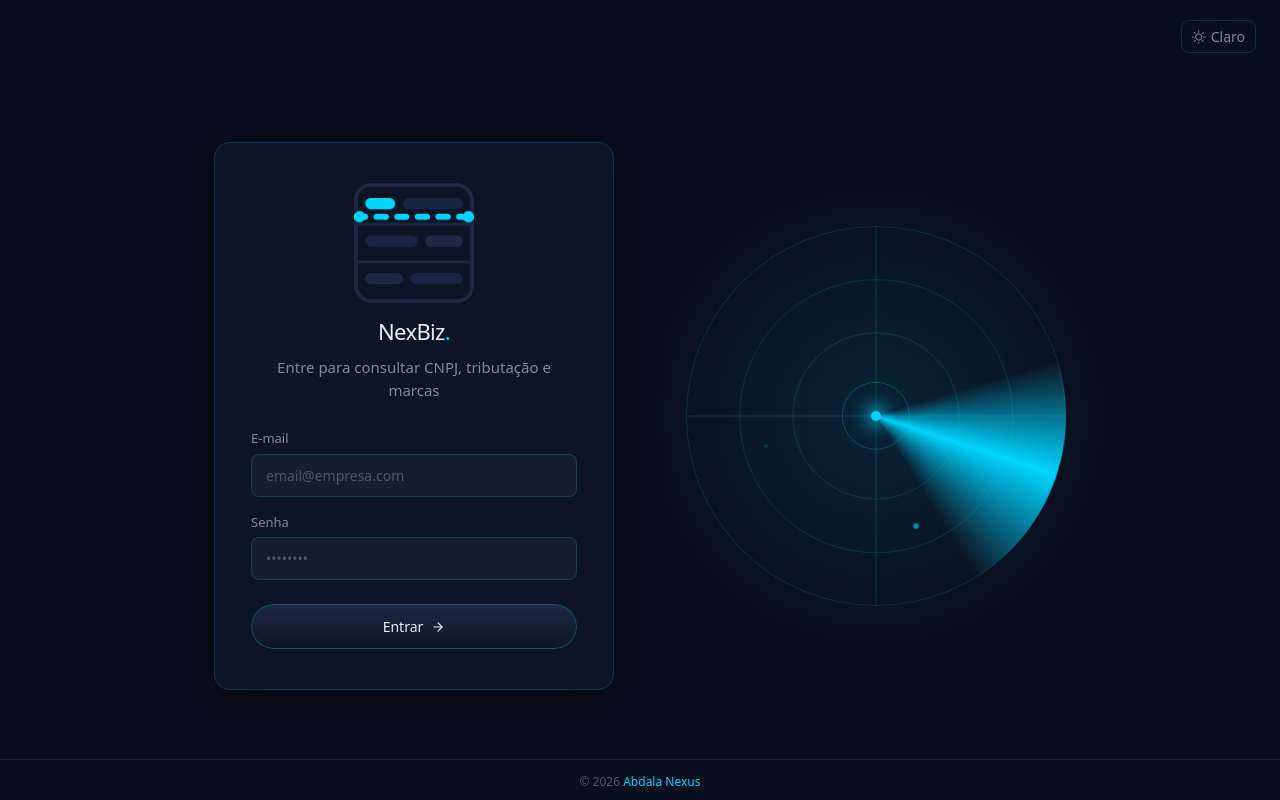
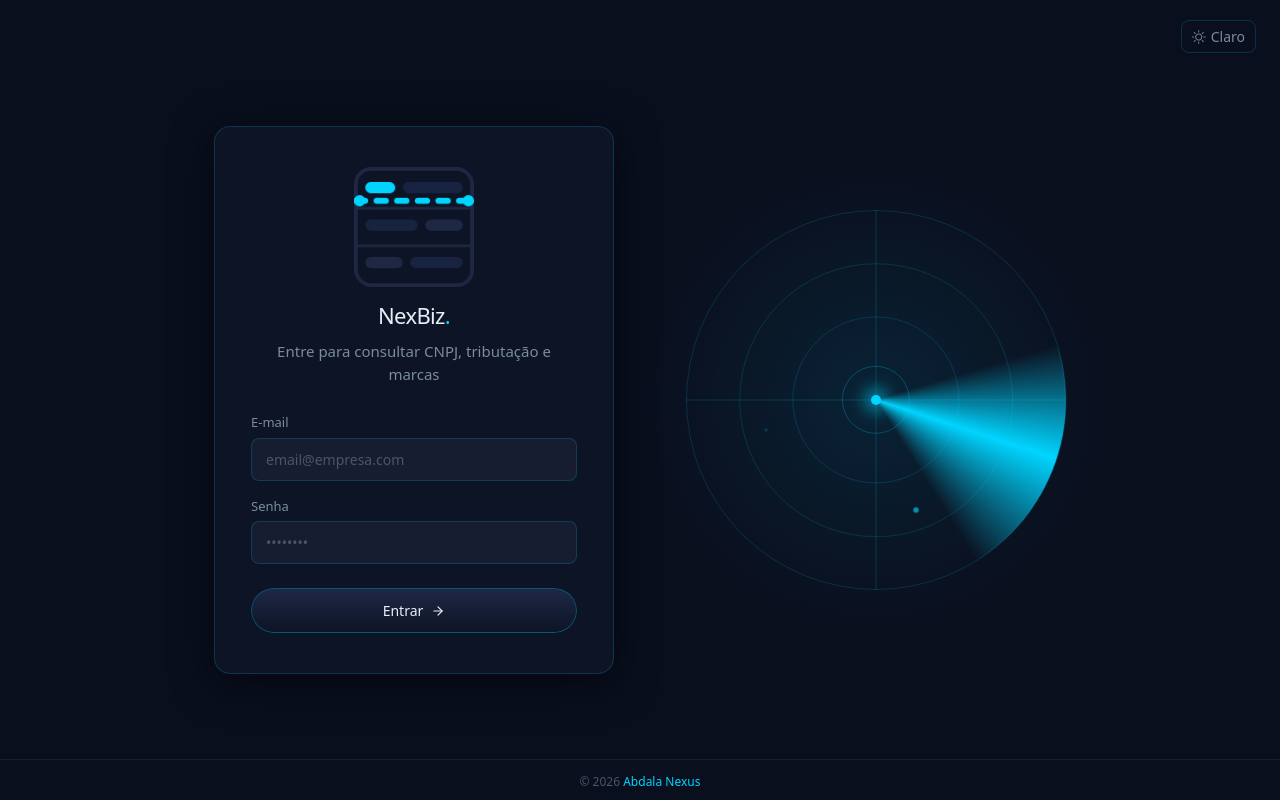
Before and after one commit to joaoabdala/NexBiz, a Flask app: page /login in a window 1280 px wide. Run offline with Flask 3, Linux system fonts and the light colour scheme; some libraries are stand-ins or nearby versions.

Commit message:
Remove offset incorreto de 16px no card de login
Com o código-fonte real do NexGarage em mãos (o usuário colou o
componente React), fica claro que não existe nenhum transform fixo no
card - a única transformação é a animação de entrada
(slide-in-from-bottom-4), que termina em translateY(0). O
translateY(16px) do commit anterior veio de uma medição do computed
style que pegou um frame no meio dessa animação, não um valor
permanente.

Removendo o offset e ajustando overflow-x:hidden para overflow:hidden
no body, igual ao overflow-hidden do container real deles (className
"relative flex min-h-screen items-center justify-center
overflow-hidden p-4" - já batíamos com o resto dessa estrutura).

Co-Authored-By: Claude Sonnet 5 <noreply@anthropic.com>

```diff
--- a/templates/login.html
+++ b/templates/login.html
@@ -123,11 +123,11 @@
             align-items: center;
             justify-content: center;
             padding: 16px;
-            /* O NexGarage usa overflow:hidden no container equivalente.
-               Aqui só no eixo horizontal (nunca deveria existir rolagem
-               pros lados nessa página) - deixa o vertical livre, caso
-               uma tela muito baixa precise mesmo rolar pra ver tudo. */
-            overflow-x: hidden;
+            /* overflow:hidden nos dois eixos - exatamente como o
+               container equivalente do NexGarage (`overflow-hidden`
+               no className). Foi conferindo o código-fonte real deles
+               que vi isso, em vez de ficar adivinhando pelo comportamento. */
+            overflow: hidden;
         }
 
         /* Botão de tema fixo no canto da tela - independe do layout do card */
@@ -144,12 +144,6 @@
             align-items: center;
             justify-content: center;
             gap: 72px;
-            /* O NexGarage não centraliza 100% matemático - o card real
-               deles fica ~16px mais pra baixo do centro exato (conferi
-               no computed style: transform: translateY(16px)), provável
-               ajuste visual pra compensar o botão de tema fixo no topo.
-               Replicando o mesmo deslocamento aqui. */
-            transform: translateY(16px);
         }
 
         /* Ancorado no fundo do body (position:relative) - ver comentário
```
